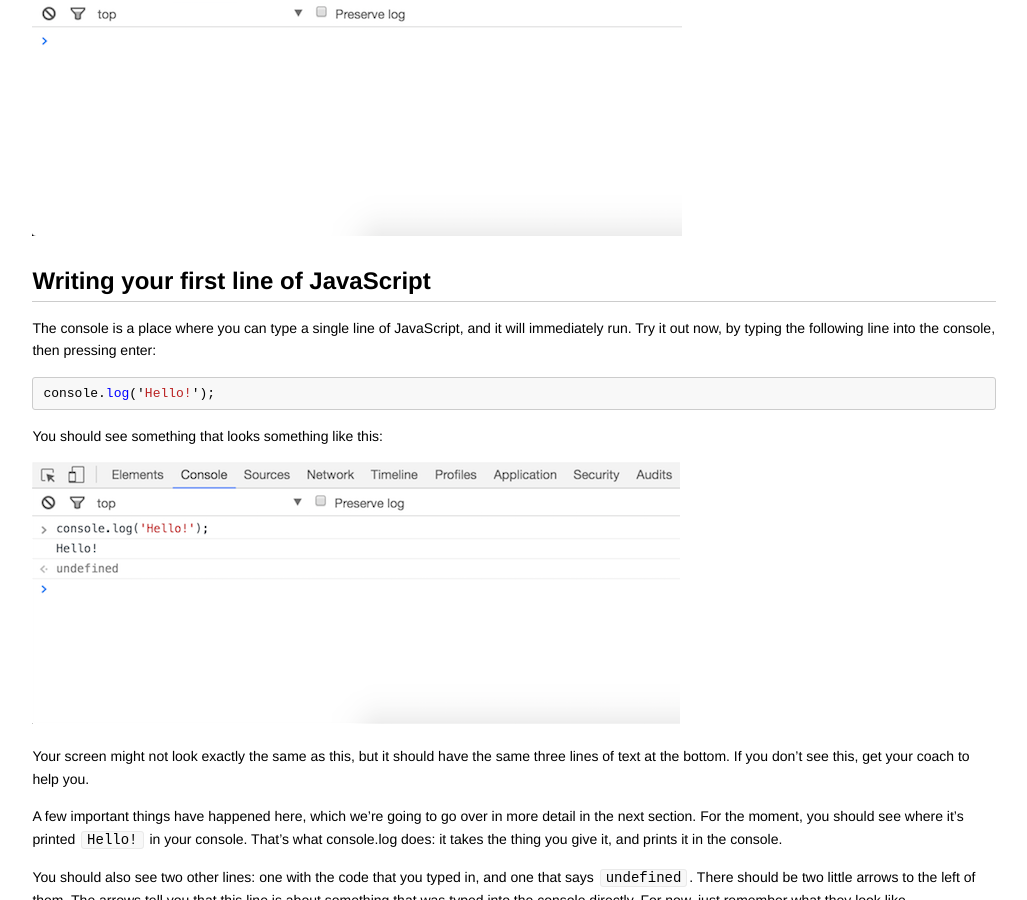
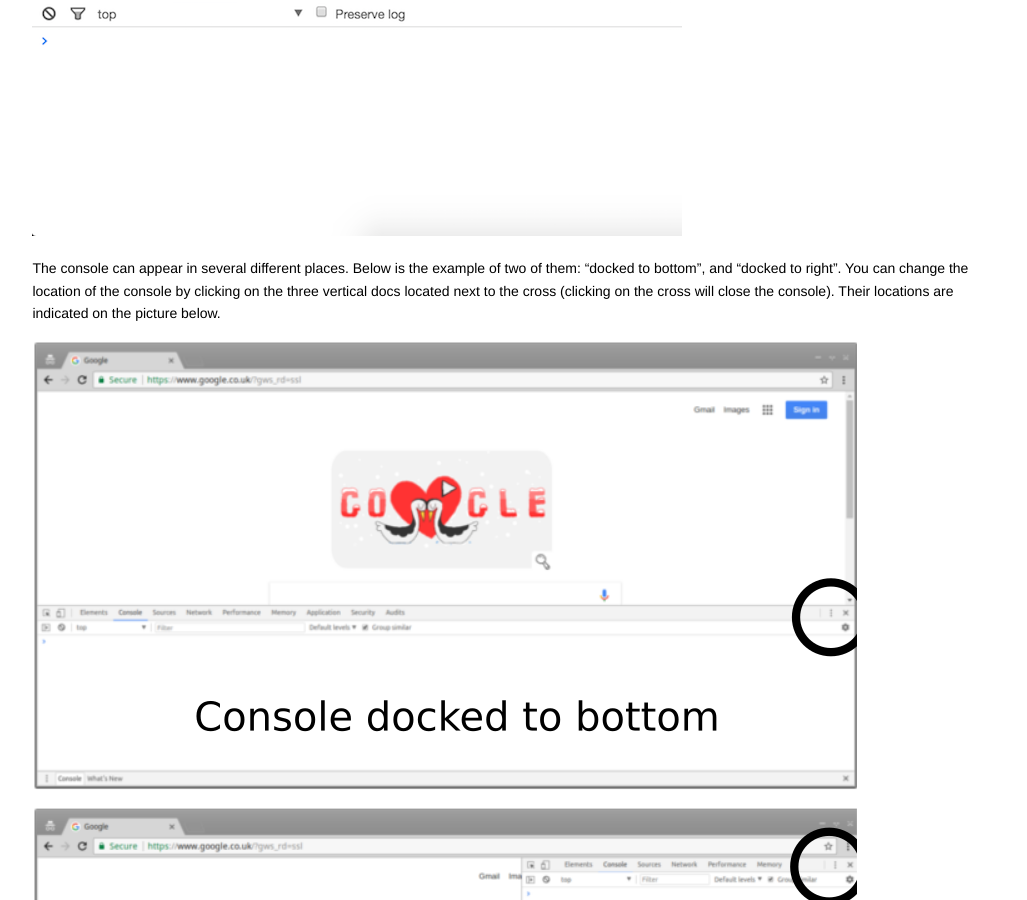
Before and after one commit to codebar/tutorials, a Jekyll site: the page built from js/lesson1/tutorial.md, in a window 1280 px wide and 900 px high, scrolled down 892 px. Shown: the whole window, without its empty margins (126-1153 px from the left). Built offline with Jekyll 4.4.1, drawn with Linux system fonts in a browser that asks for light colours; some of the changed text lies outside the part shown.

Commit message:
added a small section about possible console locations

```diff
--- a/js/lesson1/tutorial.md
+++ b/js/lesson1/tutorial.md
@@ -44,6 +44,10 @@ or `Alt + Cmd + I` on Mac. The console should look something like this:
 
 <img src="assets/images/console.png" alt="console example">
 
+The console can appear in several different places. Below is the example of two of them: "docked to bottom", and "docked to right". You can change the location of the console by clicking on the three vertical docs located next to the cross (clicking on the cross will close the console). Their locations are indicated on the picture below.
+
+<img src="assets/images/console-locations.png" alt="console locations">
+
 ## Writing your first line of JavaScript
 
 The console is a place where you can type a single line of JavaScript,
@@ -59,7 +63,7 @@ You should see something that looks something like this:
 <img src="assets/images/console-hello.png" alt="console hello example">
 
 Your screen might not look exactly the same as this, but it should
-have the same three lines of text at the bottom. If you don't see
+have the same three lines of text in the console. If you don't see
 this, get your coach to help you.
 
 A few important things have happened here, which we're going to go
```
Also changed, not shown: js/lesson1/assets/images/console-locations.png (added).
